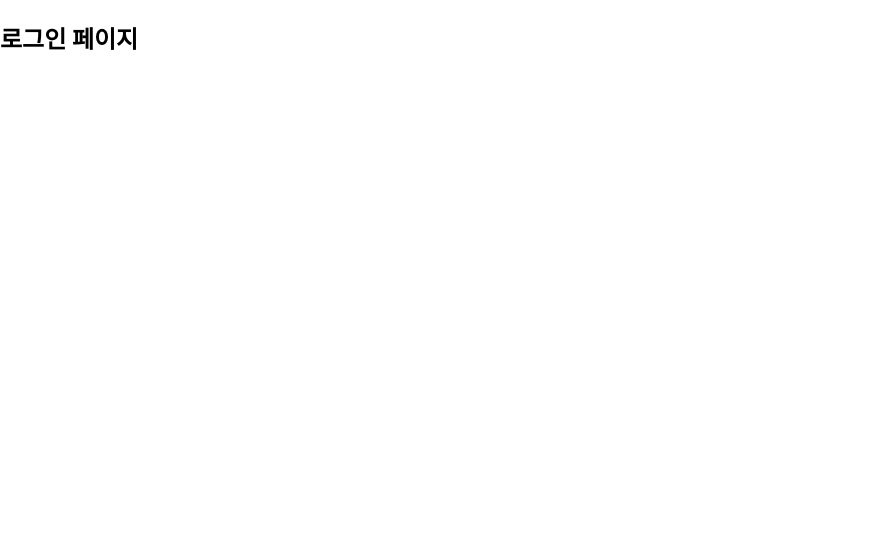
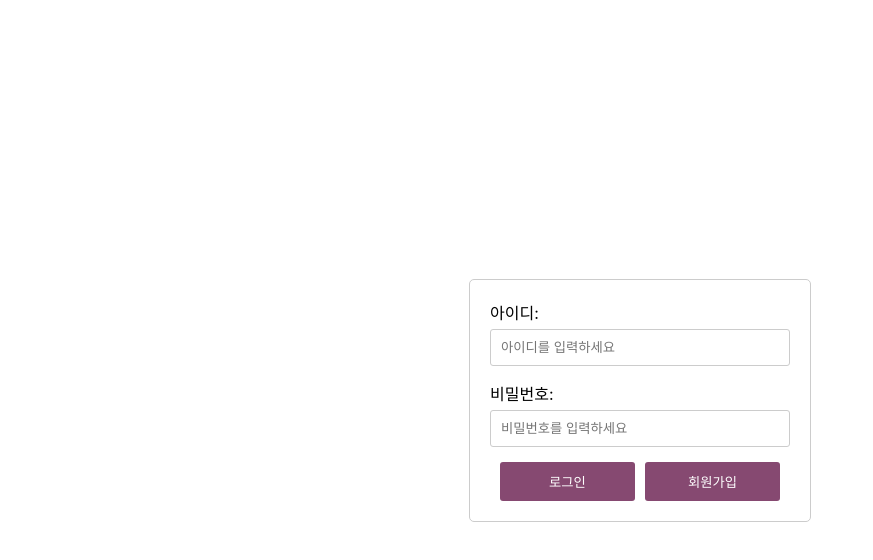
Before and after one commit to linelie00/luddite, a React (Create React App) app: page /login in a window 1280 px wide. Shown: the top 560 px of the page, without its empty margins (0-873 px from the left). Built offline with nearby package versions, Linux system fonts and the light colour scheme.

Commit message:
로그인 페이지 프론트

```diff
--- a/src/LoginPage.js
+++ b/src/LoginPage.js
@@ -1,14 +1,73 @@
-// LoginPage.js
+import React from 'react';
+import styled from 'styled-components';
 
-import React from 'react';
+// 스타일 컴포넌트 정의
+const LoginContainer = styled.div`
+  display: flex;
+  justify-content: center;
+  align-items: center;
+  height: 100vh;
+`;
 
-function LoginPage() {
+const LoginFormContainer = styled.div`
+  width: 300px;
+  padding: 20px;
+  border: 1px solid #ccc;
+  border-radius: 5px;
+`;
+
+const FormGroup = styled.div`
+  margin-bottom: 15px;
+`;
+
+const Label = styled.label`
+  display: block;
+  margin-bottom: 5px;
+`;
+
+const Input = styled.input`
+  width: 100%;
+  padding: 10px;
+  border: 1px solid #ccc;
+  border-radius: 3px;
+  box-sizing: border-box;
+`;
+
+const SubmitButton = styled.button`
+  width: 45%;
+  padding: 10px;
+  margin-left: 10px;
+  background-color: #864971;
+  color: #fff;
+  border: none;
+  border-radius: 3px;
+  cursor: pointer;
+  transition: background-color 0.3s ease;
+
+  &:hover {
+    background-color: #864971;
+  }
+`;
+
+const LoginForm = () => {
   return (
-    <div>
-      <h2>로그인 페이지</h2>
-      {/* 로그인 폼 등을 추가할 수 있음 */}
-    </div>
+    <LoginContainer>
+      <LoginFormContainer>
+        <form>
+          <FormGroup>
+            <Label htmlFor="username">아이디:</Label>
+            <Input type="text" id="username" name="username" placeholder="아이디를 입력하세요" />
+          </FormGroup>
+          <FormGroup>
+            <Label htmlFor="password">비밀번호:</Label>
+            <Input type="password" id="password" name="password" placeholder="비밀번호를 입력하세요" />
+          </FormGroup>
+          <SubmitButton type="submit">로그인</SubmitButton>
+          <SubmitButton type="submit">회원가입</SubmitButton>
+        </form>
+      </LoginFormContainer>
+    </LoginContainer>
   );
-}
+};
 
-export default LoginPage;
+export default LoginForm;
--- a/src/StyledComponents.js
+++ b/src/StyledComponents.js
@@ -219,6 +219,75 @@ export const ResultItemContainer = styled.div`
   }
 `;
 
+export const LoginContainer = styled.div`
+  display: flex;
+  justify-content: center; /* 가로 중앙 정렬 */
+  align-items: center; /* 세로 중앙 정렬 */
+  height: 100vh; /* 화면 높이의 100% */
+  color: #864971;
+  h3 {
+    color: #864971;
+    font-size: 22px;
+    margin: 0;
+  }
+
+  .bookmarkButton {
+    position: relative;
+    left: 88%;
+    top: 38px;
+    width: 40px;
+    height: 40px;
+    background-size: cover;
+    background-repeat: no-repeat;
+    background-position: center center;
+    border: none;
+    cursor: pointer;
+    background-color: transparent;
+    user-select: none;
+    @media screen and (max-width: 800px) {
+      left: 85%;
+    }
+  }
+
+  .copyButton {
+    position: relative;
+    left: 89%;
+    top: 40px;
+    width: 42px;
+    height: 42px;
+    background-size: cover;
+    background-repeat: no-repeat;
+    background-position: center center;
+    border: none;
+    cursor: pointer;
+    background-color: transparent;
+    user-select: none;
+    @media screen and (max-width: 800px) {
+      left: 86%;
+    }
+  }
+
+  button img {
+    width: 100%;
+    height: 100%;
+  }
+
+  .meaningDiv {
+    width: 80%;
+  }
+
+  p {
+    color: #864971;
+  }
+
+  a {
+    color: #007bff;
+    text-decoration: none;
+    margin-top: 5px;
+    display: block;
+  }
+`;
+
 export const ClipboardAlert = styled.div`
   position: fixed;
   bottom: 20px;
```
